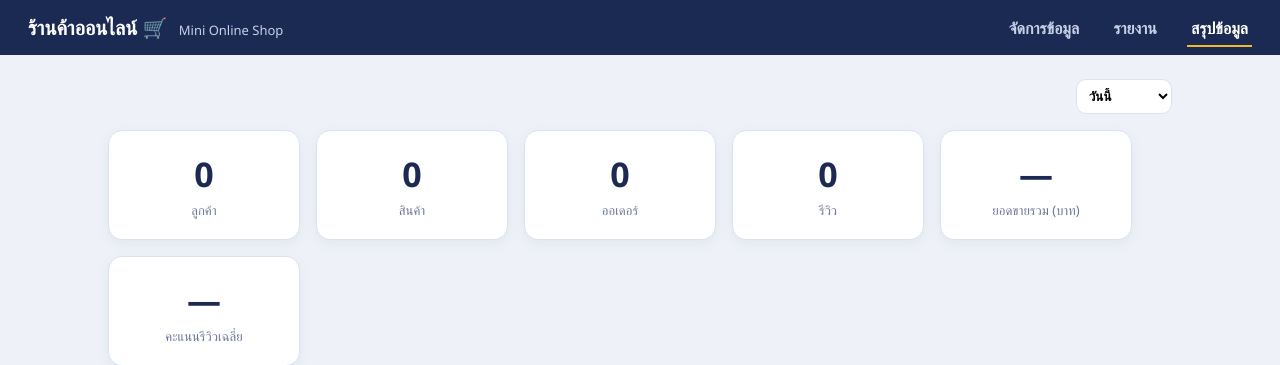
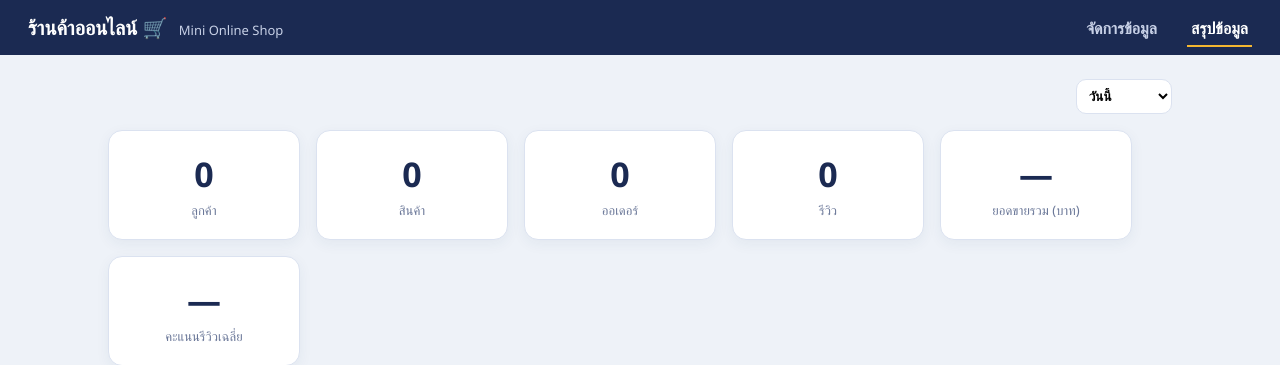
Before and after one commit to NuttapolKhumdang/1204202-database-minishop, a Flask app: page /summary in a window 1280 px wide. Shown: the top 365 px of the page. Run offline with Flask 3, Linux system fonts and the light colour scheme; data that the repository does not hold is empty.

Commit message:
remove report from navigation menu

```diff
--- a/templates/summary.html
+++ b/templates/summary.html
@@ -12,7 +12,6 @@
 
       <nav>
         <a href="/">จัดการข้อมูล</a>
-        <a href="/report">รายงาน</a>
         <a href="/summary" class="active">สรุปข้อมูล</a>
       </nav>
     </header>
```
